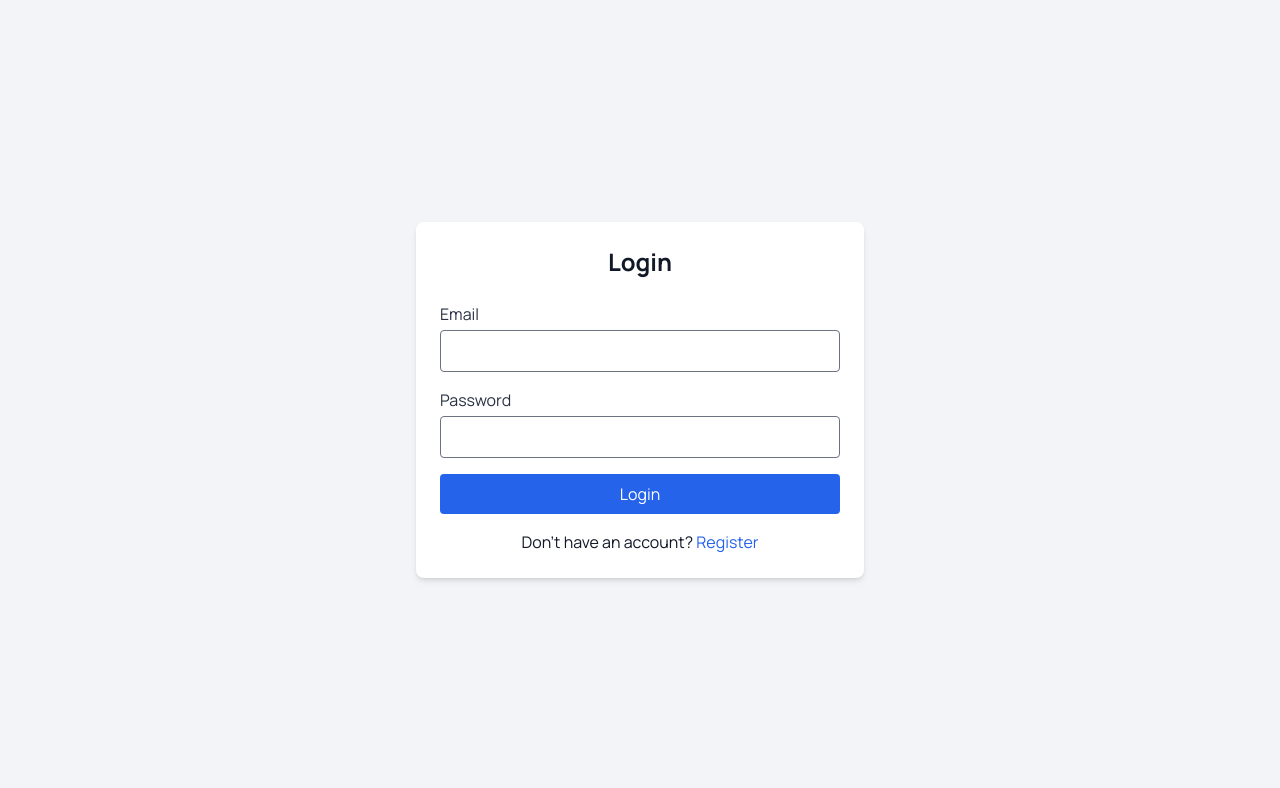
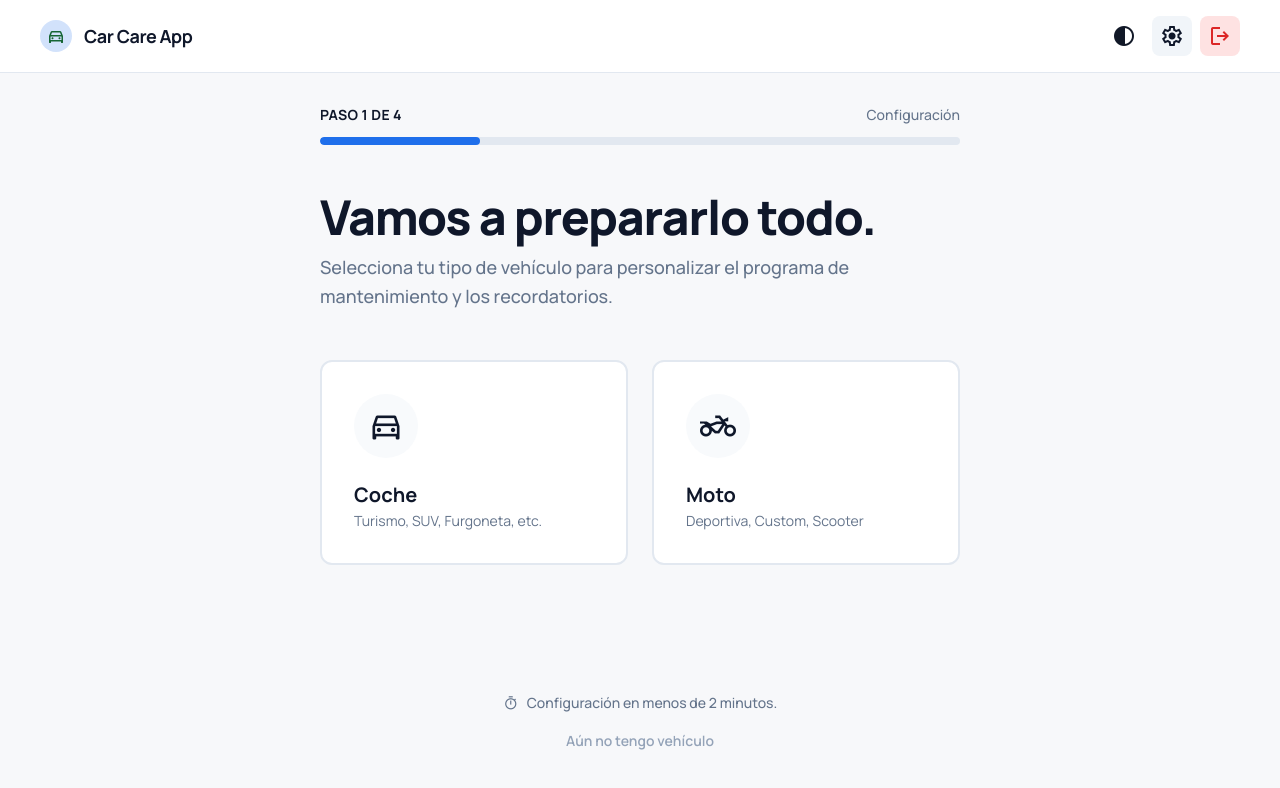
Before and after one commit to bjjcartagena/car-care-appv5-old, a React (Vite) app: page / in a window 1280 px wide. Before the commit this address led to /#/login. Shown: the top 788 px of the page. Built offline with nearby package versions, Linux system fonts and the light colour scheme; no server answers.

Commit message:
Disable ProtectedRoute and update routing logic
Commented out the ProtectedRoute component and adjusted routes for unauthenticated access.

```diff
--- a/App.tsx
+++ b/App.tsx
@@ -1,7 +1,7 @@
 import React from 'react';
 import { HashRouter, Routes, Route, Navigate } from 'react-router-dom';
 import { AuthProvider } from './context/AuthContext';
-import ProtectedRoute from './components/ProtectedRoute';
+// import ProtectedRoute from './components/ProtectedRoute'; <--- Lo hemos desactivado
 
 import Login from './screens/Login';
 import Register from './screens/Register';
@@ -17,19 +17,20 @@ const App: React.FC = () => {
     <AuthProvider>
       <HashRouter>
         <Routes>
+          {/* Rutas de acceso (las dejamos por si acaso) */}
           <Route path="/login" element={<Login />} />
           <Route path="/register" element={<Register />} />
 
-          <Route element={<ProtectedRoute />}>
-            {/* If no vehicles, maybe redirect to setup? For now default to standard flow */}
-            <Route path="/" element={<Navigate to="/dashboard" replace />} />
+          {/* --- ZONA LIBRE (Sin Login) --- */}
+          {/* Al entrar, vas directo a la pantalla de selección (Coche/Moto) */}
+          <Route path="/" element={<VehicleTypeSelection />} />
+
           <Route path="/dashboard" element={<Dashboard />} />
           <Route path="/select-type" element={<VehicleTypeSelection />} />
           <Route path="/setup-profile" element={<VehicleProfileSetup />} />
           <Route path="/task-detail" element={<TaskDetail />} />
           <Route path="/garage" element={<Garage />} />
           <Route path="/history" element={<History />} />
-          </Route>
         </Routes>
       </HashRouter>
     </AuthProvider>
```
Lines whose indentation alone changed are shown as unchanged.
